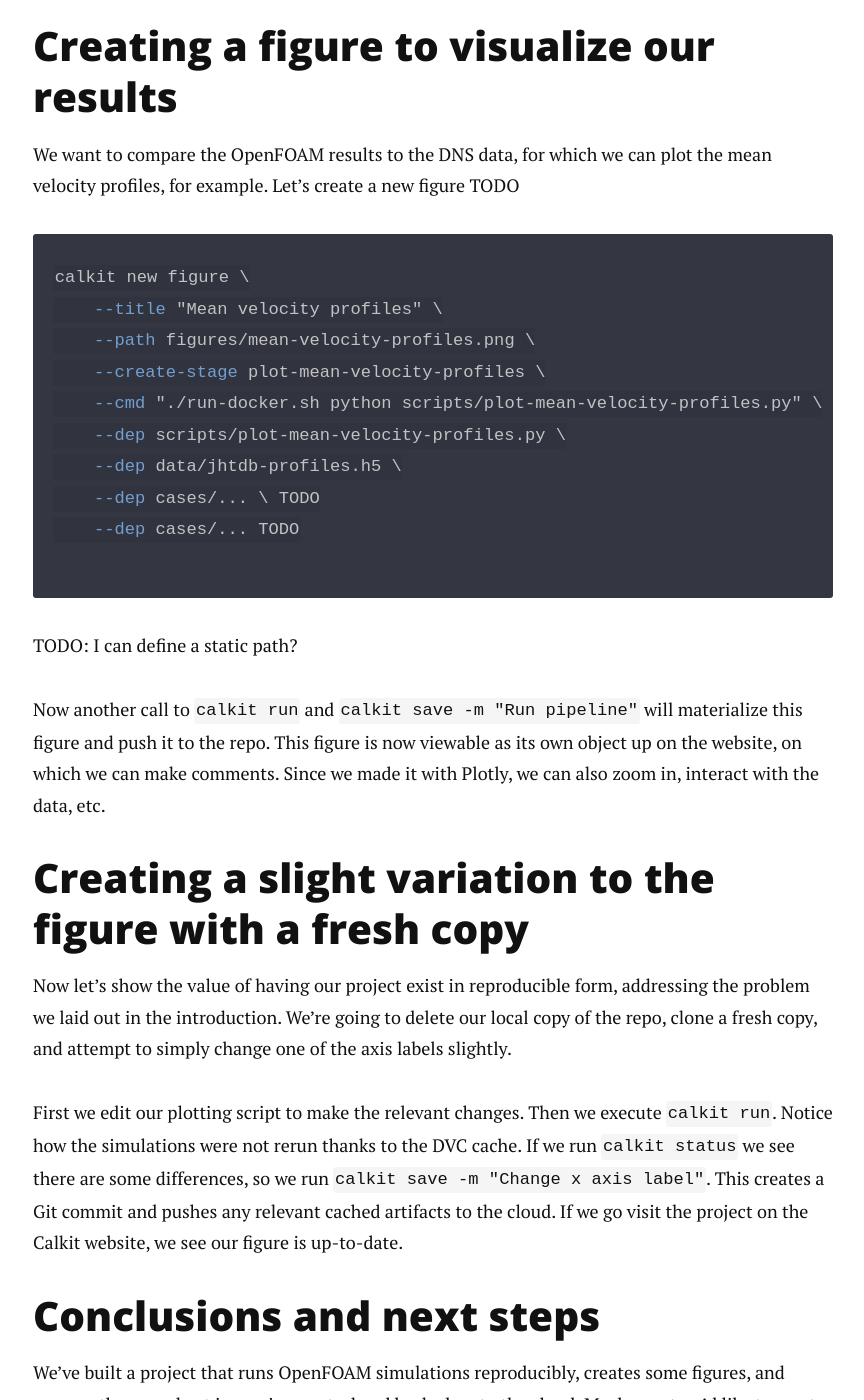
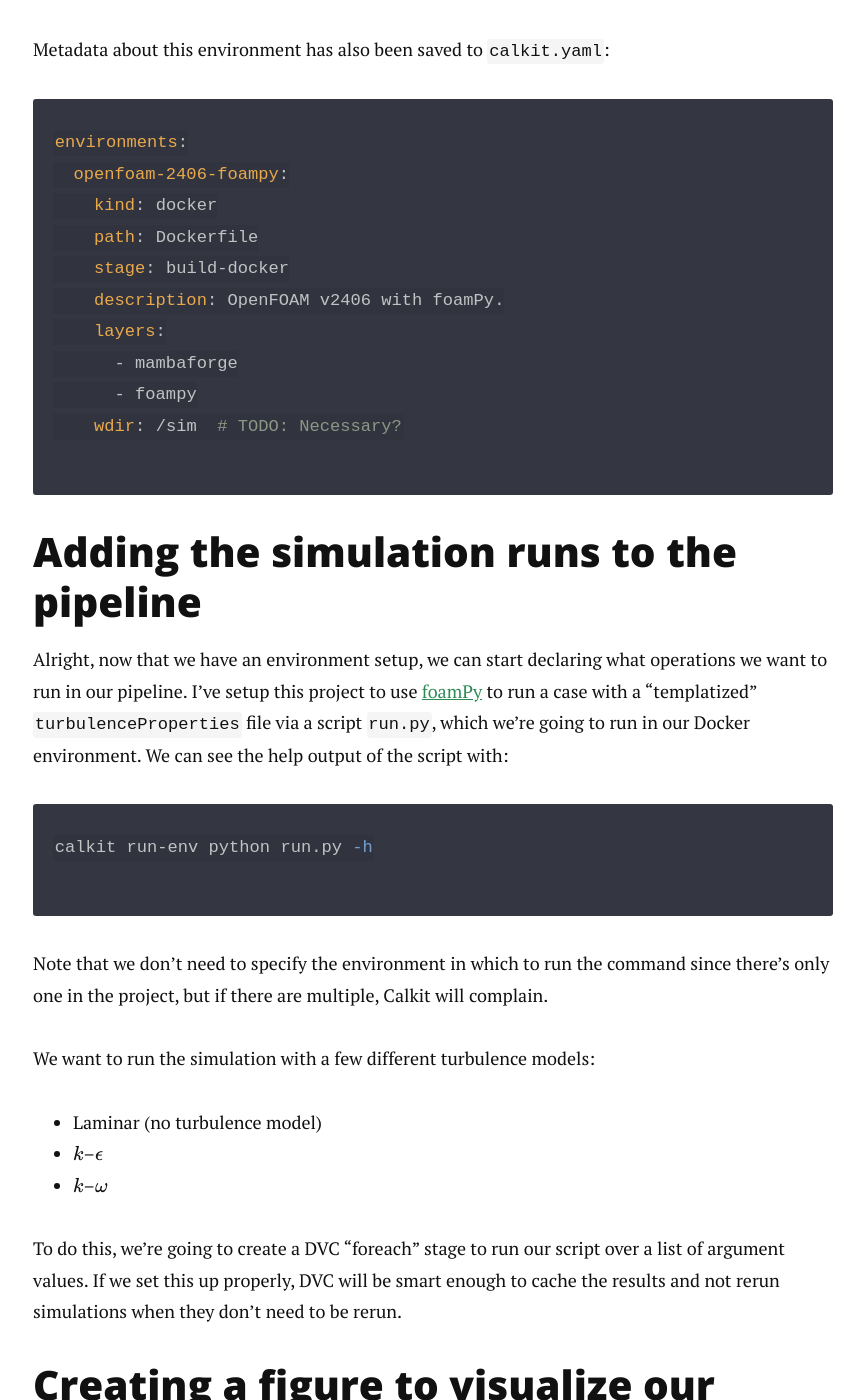
Before and after one commit to petebachant/petebachant.github.io, a Jekyll site: the page built from _posts/2024-10-15-reproducible-openfoam.markdown, in a window 1280 px wide and 1400 px high, scrolled down 4348 px. Shown: the whole window, without its empty margins (207-1071 px from the left). Built offline with Jekyll 4.4.1, drawn with Linux system fonts in a browser that asks for light colours; nearby versions of some CDN libraries; formulas are drawn with MathJax 3; comment, search, counter and statistics services are not loaded; some of the changed text lies outside the part shown.

Commit message:
Add running in env to of-repro post

````diff
--- a/_posts/2024-10-15-reproducible-openfoam.markdown
+++ b/_posts/2024-10-15-reproducible-openfoam.markdown
@@ -62,10 +62,7 @@
 
 You will need to have Git installed, and you'll need to have a
 [GitHub](https://github.com) account.
-You'll also need:
-- Python/Conda. I like to install [Miniforge](TODO), but there are a few
-  options.
-- Docker.
+You'll also need to have Python and Docker installed.
 
 After that, you can install the Calkit Python package with
 
@@ -136,10 +118,8 @@
     --create-stage build-docker \
     --path Dockerfile \
     --base microfluidica/openfoam:2406 \
-    --add-module mambaforge \
-    --add-module foampy \
-    --workdir /sim \
-    --create-run-script run-docker.sh
+    --add-layers mambaforge foampy \
+    --wdir /sim
 ```
 
 TODO: This should happen in the GUI?
@@ -148,11 +128,70 @@
 the environment in our project metadata,
 and will add a stage to our DVC pipeline to build the image.
 
+`dvc.yaml` will now look like:
+
+```yaml
+stages:
+  build-docker:
+    cmd: >
+      docker build -t openfoam-2406-foampy . &&
+      docker inspect --format '{{.Id}}' openfoam-2406-foampy > Dockerfile.digest
+    deps:
+      - Dockerfile
+    outs:
+      - Dockerfile.digest:
+          cache: false
+```
+
 If we run `calkit status`, we see TODO
 
 So, we execute `calkit run`, and then `calkit save -m "Run pipeline"`.
 
 TODO: On the GUI
+
+Metadata about this environment has also been saved to `calkit.yaml`:
+
+```yaml
+environments:
+  openfoam-2406-foampy:
+    kind: docker
+    path: Dockerfile
+    stage: build-docker
+    description: OpenFOAM v2406 with foamPy.
+    layers:
+      - mambaforge
+      - foampy
+    wdir: /sim  # TODO: Necessary?
+```
+
+## Adding the simulation runs to the pipeline
+
+Alright, now that we have an environment setup,
+we can start declaring what operations we want to run in our pipeline.
+I've setup this project to use [foamPy](https://github.com/petebachant/foamPy)
+to run a case with a "templatized" `turbulenceProperties` file via a script
+`run.py`,
+which we're going to run in our Docker environment.
+We can see the help output of the script with:
+
+```sh
+calkit run-env python run.py -h
+```
+
+Note that we don't need to specify the environment in which to run the command
+since there's only one in the project, but if there are multiple,
+Calkit will complain.
+
+We want to run the simulation with a few different turbulence models:
+
+- Laminar (no turbulence model)
+- $k$–$\epsilon$
+- $k$–$\omega$
+
+To do this, we're going to create a DVC "foreach" stage to run our
+script over a list of argument values.
+If we set this up properly, DVC will be smart enough to cache the results
+and not rerun simulations when they don't need to be rerun.
 
 ## Creating a figure to visualize our results
 
````
Also changed, not shown: other parts of _posts/2024-10-15-reproducible-openfoam.markdown (+0 -15 lines).
